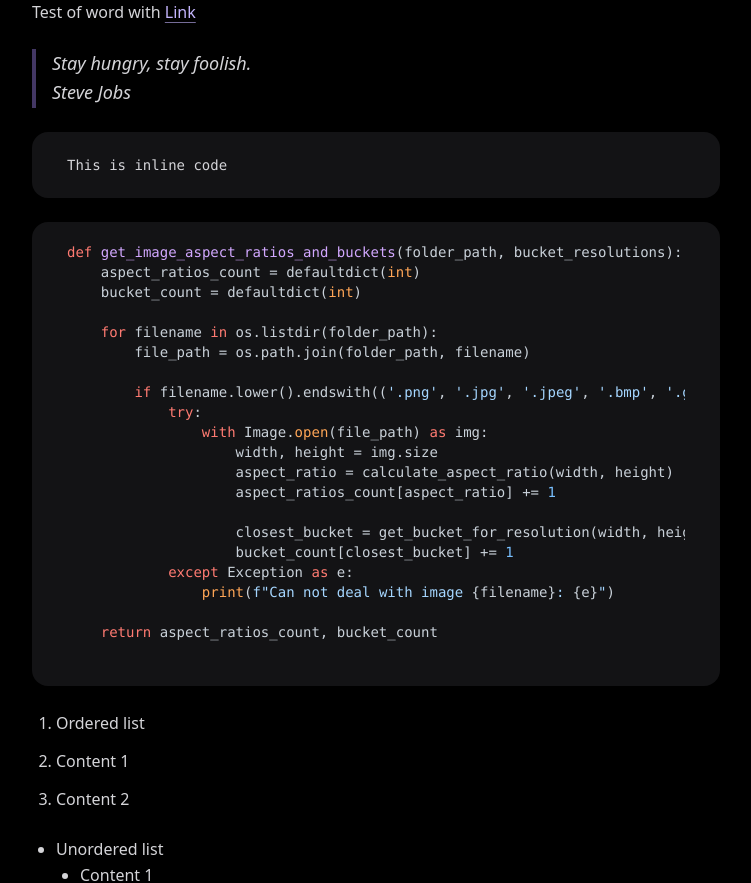
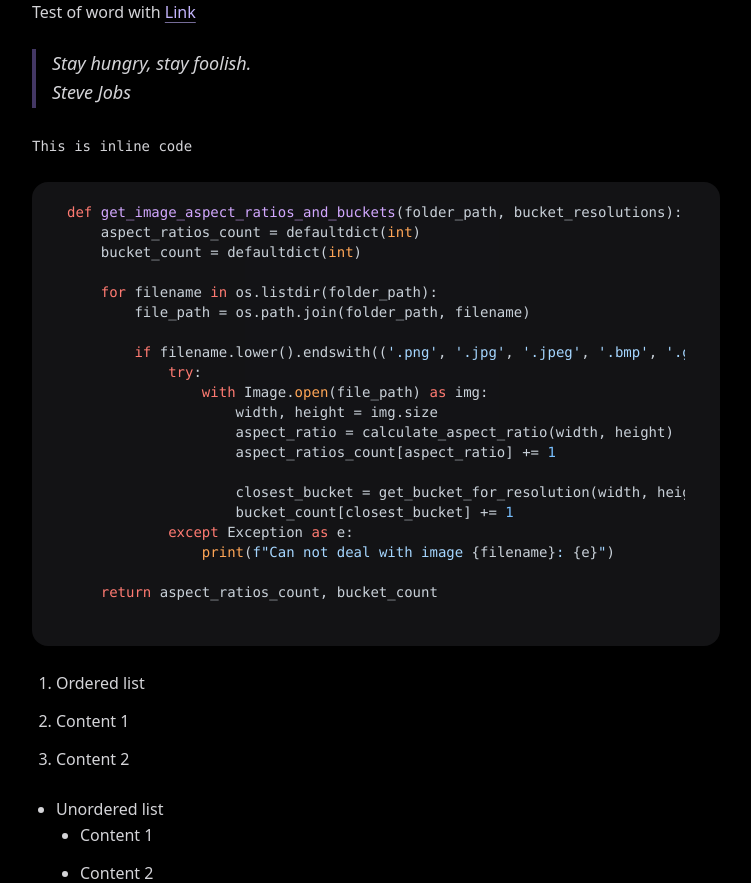
Before and after one commit to A1yCE005/Blog_Alpha, a Next.js app: page /posts/test in a window 1280 px wide. Shown: the part 560-1443 px from the top of the page, without its empty margins (264-1015 px from the left). Built offline with nearby package versions, Linux system fonts and the light colour scheme.

Commit message:
Refine markdown code block rendering

```diff
--- a/components/PostPageContent.tsx
+++ b/components/PostPageContent.tsx
@@ -65,7 +65,6 @@ const markdownComponents: Components = {
   ),
   td: ({ children }) => <td className="px-4 py-3 text-zinc-300">{children}</td>,
   code: ({ inline, className, children, ...props }: any) => {
-    const language = typeof className === "string" ? className.replace("language-", "") : undefined;
     if (inline) {
       return (
         <code className="rounded bg-zinc-800/70 px-1.5 py-1 text-sm text-violet-200" {...props}>
@@ -73,11 +72,28 @@ const markdownComponents: Components = {
         </code>
       );
     }
+
     return (
-      <pre className="overflow-x-auto rounded-2xl bg-zinc-900/80 px-5 py-5" data-language={language}>
-        <code className={`text-sm ${className ?? ""}`} {...props}>
-          {children}
-        </code>
+      <code className={`text-sm ${className ?? ""}`} {...props}>
+        {children}
+      </code>
+    );
+  },
+  pre: ({ children, ...props }) => {
+    const child = React.Children.only(children) as React.ReactElement<{ className?: string }> | undefined;
+    const languageMatch =
+      child && typeof child.props.className === "string"
+        ? child.props.className.match(/language-([\w-]+)/)
+        : null;
+    const language = languageMatch?.[1];
+
+    return (
+      <pre
+        className="overflow-x-auto rounded-2xl bg-zinc-900/80 px-5 py-5"
+        data-language={language}
+        {...props}
+      >
+        {children}
       </pre>
     );
   },
```
